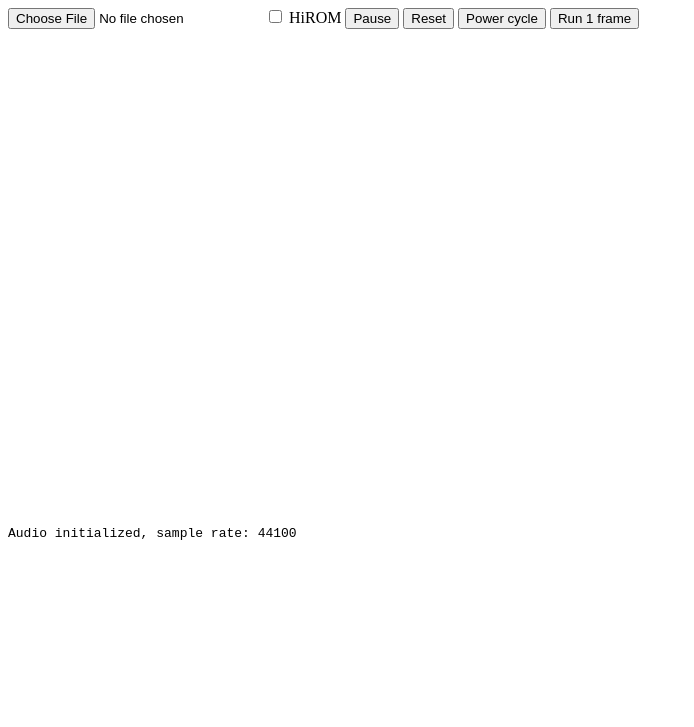
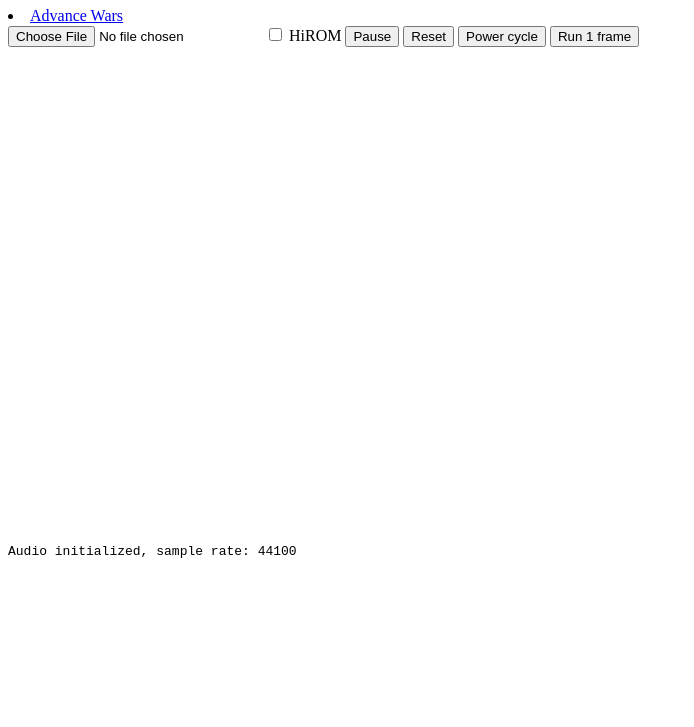
Before and after one commit to amemu1/remu, a plain HTML site: page index.html in a window 1280 px wide. Shown: the part 73-800 px from the top of the page, without its empty margins (0-694 px from the left). Drawn offline with Linux system fonts and the light colour scheme.

Commit message:
Update index.html

```diff
--- a/index.html
+++ b/index.html
@@ -7,6 +7,7 @@
 
   <h1>Select a game: </h1>
 <body>
+  <li><a href="./launcher.html#advancewars">Advance Wars</a></li>
   <input id="rom" type="file">
   <input id="ishirom" type="checkbox"> HiROM
   <button id="pause">Pause</button>
```
